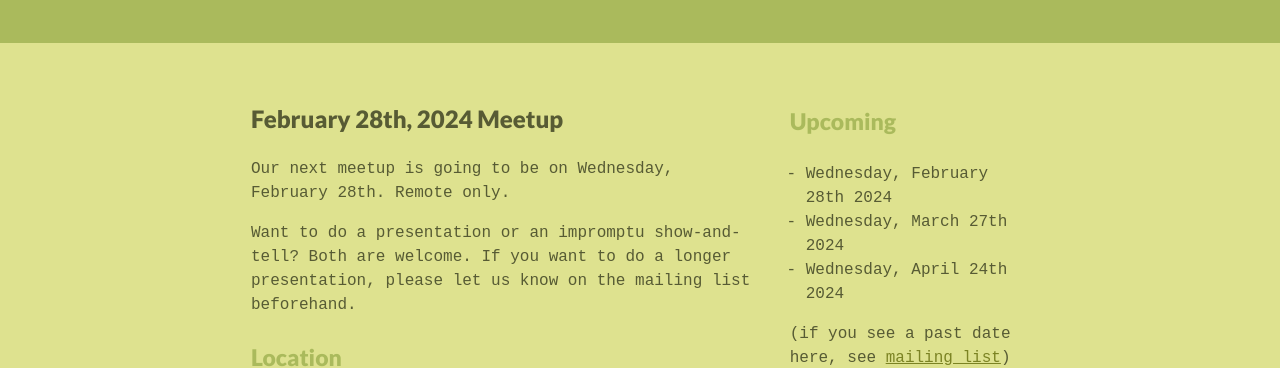
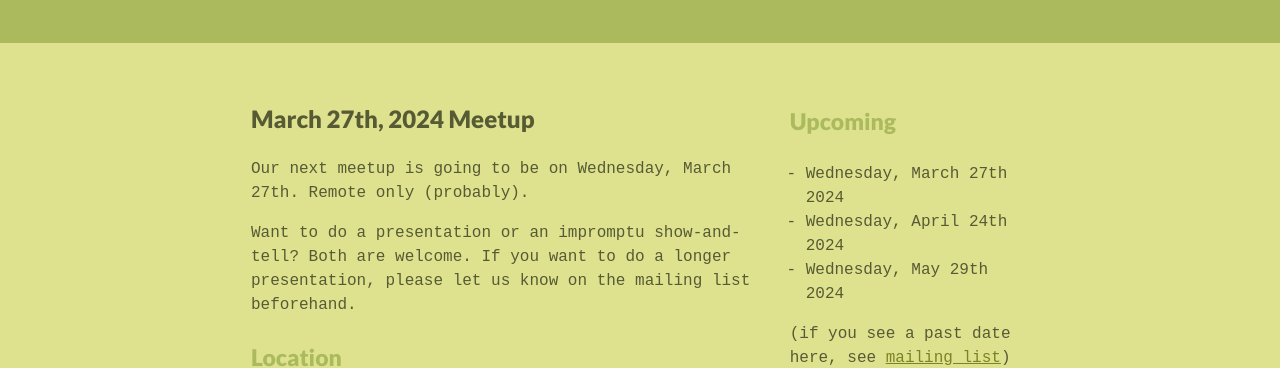
Before and after one commit to emacs-berlin/emacs-berlin.org, a Jekyll site: the page built from index.md, in a window 1280 px wide. Shown: the part 366-734 px from the top of the page. Built offline with Jekyll 4.4.1, drawn with Linux system fonts in a browser that asks for light colours.

Commit message:
March 2024 Meetup

```diff
--- a/index.md
+++ b/index.md
@@ -13,10 +13,10 @@ layout: default
 
 <section id="below-fold"><div class="row"><div class="medium-8 columns">
 
-# February 28th, 2024 Meetup
+# March 27th, 2024 Meetup
 
-Our next meetup is going to be on Wednesday, February 28th. Remote
-only.
+Our next meetup is going to be on Wednesday, March 27th. Remote
+only (probably).
 
 Want to do a presentation or an impromptu show-and-tell? Both are
 welcome. If you want to do a longer presentation, please let us know
@@ -26,7 +26,7 @@ on the mailing list beforehand.
 ### Location
 
 Room open from 18:30 CET, "official" start at 19:00 CET.
-[Jitsi Room](https://jitsi.emacs-berlin.org/february-2024).
+[Jitsi Room](https://jitsi.emacs-berlin.org/march-2024).
 
 ### About Emacs Berlin
 
@@ -55,12 +55,11 @@ Non-public contact via email: [organizers email][contact]
 <div class="medium-4 columns">
 ### Upcoming
 
-* Wednesday, February 28th 2024
 * Wednesday, March 27th 2024
 * Wednesday, April 24th 2024
+* Wednesday, May 29th 2024
 
 <!--
-* Wednesday, May 29th 2024
 * Wednesday, June 26th 2024
 * Wednesday, July 31st 2024
 * Wednesday, August 28th 2024
```
